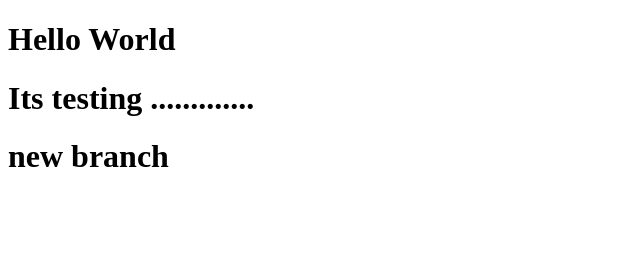
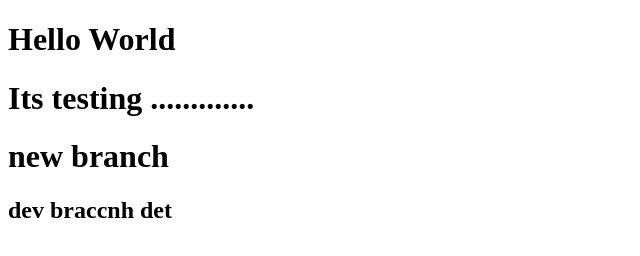
Before and after one commit to YousufSEO/New-versal-app, a plain HTML site: page index.html in a window 1280 px wide. Shown: the whole page, without its empty margins (0-640 px from the left). Drawn offline with Linux system fonts and the light colour scheme.

Commit message:
Update website code and content

```diff
--- a/index.html
+++ b/index.html
@@ -3,7 +3,7 @@
 <head>
     <meta charset="UTF-8">
     <meta name="viewport" content="width=device-width, initial-scale=1.0">
-    <title>Document</title>
+    <title>Test App</title>
 </head>
 <body>
     <h1>Hello World</h1>
@@ -14,5 +14,9 @@
 
 
     <h1> new branch </h1>
+
+
+     <h2> dev braccnh det </h2>
+
 </body>
 </html>
```
